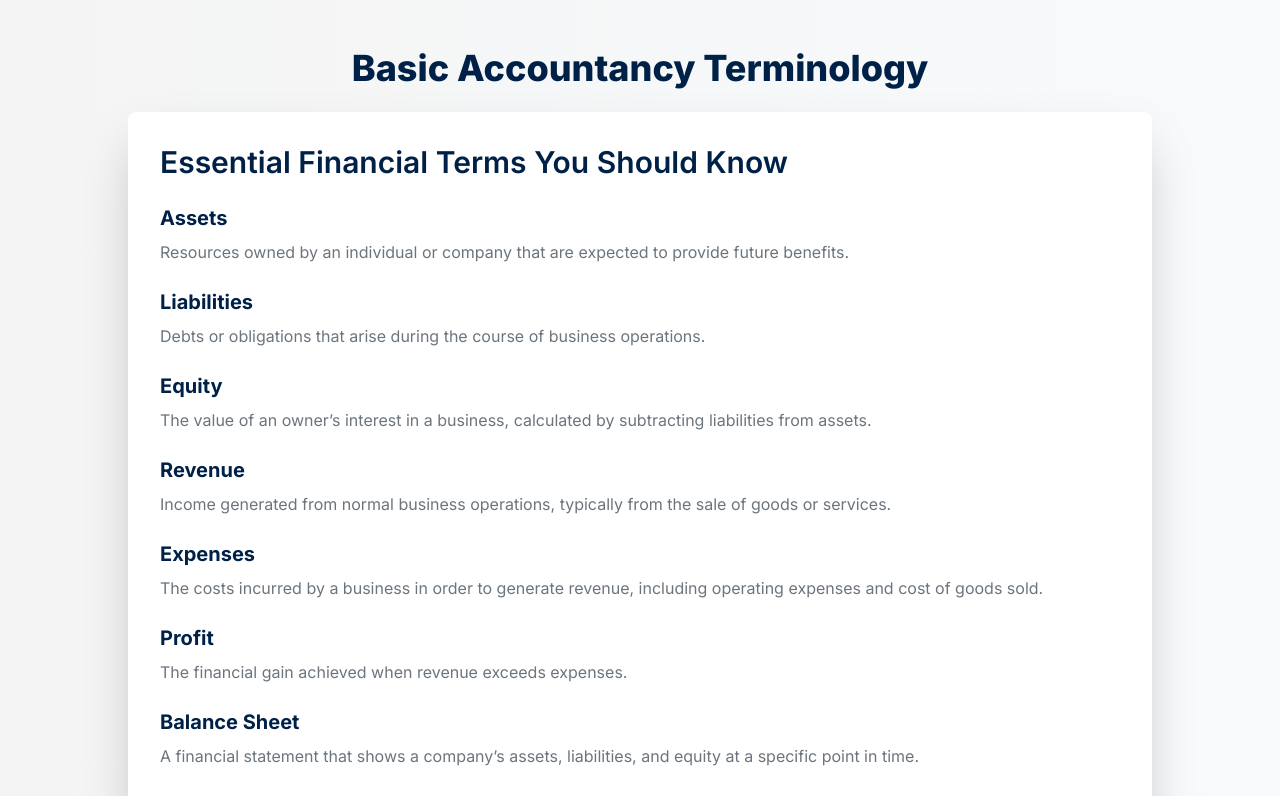
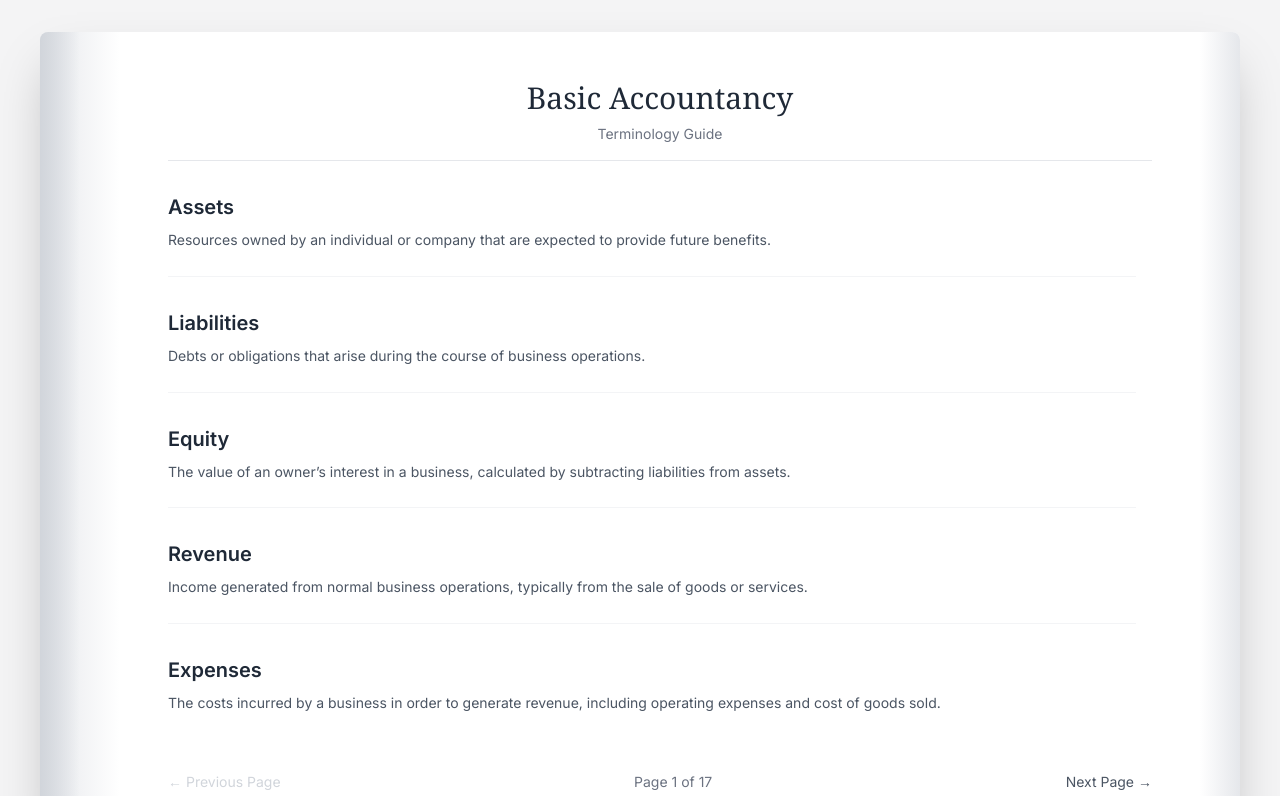
Before and after one commit to Clusters-Config/Fin-Quest, a React (Vite) app in the folder frontend/: page /TerminologyPage in a window 1280 px wide. Shown: the top 796 px of the page. Built offline with nearby package versions, Linux system fonts and the light colour scheme.

Commit message:
Enhance TerminologyPage with pagination and animations for improved user experience

```diff
--- a/frontend/src/learn_path_components/TerminologyPage.jsx
+++ b/frontend/src/learn_path_components/TerminologyPage.jsx
@@ -1,15 +1,16 @@
-import React from 'react';
-import { useLocation, useNavigate } from "react-router-dom";
-// import { useLocation } from 'react-router-dom';
-
+import React, { useState } from 'react';
+import { useNavigate } from "react-router-dom";
+import { motion, AnimatePresence } from "framer-motion";
 const TerminologyPage = () => {
   const navigate = useNavigate();
+  const [currentPage, setCurrentPage] = useState(0);
+
+  // Constants for navigation
   const mod = 0;
   const page = "resultpage";
-    const path = "path1"
-    const mods = "mod1"
-    const type = "account"
-    // const location = useLocation();
+  const path = "path1";
+  const mods = "mod1";
+  const type = "account";
   const terminologyData = [
     {
       term: "Assets",
@@ -410,39 +411,116 @@ const TerminologyPage = () => {
 
 
   ];
-
+  // Calculate pages
+  const itemsPerPage = 6;
+  const totalPages = Math.ceil(terminologyData.length / itemsPerPage);
+  const getCurrentPageItems = () => {
+    const startIndex = currentPage * itemsPerPage;
+    return terminologyData.slice(startIndex, startIndex + itemsPerPage);
+  };
+  const handleNextPage = () => {
+    if (currentPage < totalPages - 1) {
+      setCurrentPage(prev => prev + 1);
+    }
+  };
+  const handlePrevPage = () => {
+    if (currentPage > 0) {
+      setCurrentPage(prev => prev - 1);
+    }
+  };
   const handleQuizClick = () => {
-    navigate('/QuizApp/TerminologyPage',{state:{mod:mod, page:page,path:path,mods:mods,type:type}}); // Redirect to the quiz page when the button is clicked
+    navigate('/QuizApp/TerminologyPage', {
+      state: { mod, page, path, mods, type }
+    });
   };
-
   return (
-    <div className="p-6 bg-gradient-to-r from-[#F4F4F4] to-[#F8FAFC] min-h-screen">
-      <h1 className="text-4xl font-extrabold text-[#002147] text-center my-6">
-        Basic Accountancy Terminology
-      </h1>
-      <div className="bg-white p-8 rounded-lg shadow-2xl max-w-5xl mx-auto">
-        <h2 className="text-3xl font-semibold text-[#002147] mb-6">Essential Financial Terms You Should Know</h2>
-        <ul>
-          {terminologyData.map((item, index) => (
-            <li key={index} className="mb-6">
-              <h3 className="text-xl font-bold text-[#002147]">{item.term}</h3>
-              <p className="text-[#6C757D] mt-2">{item.definition}</p>
-            </li>
+    <div className="min-h-screen bg-[#F4F4F5] p-8 flex justify-center items-center">
+      <div className="w-full max-w-[1200px] aspect-[3/2] relative">
+        {/* Book Container */}
+        <div className="absolute inset-0 flex bg-white rounded-lg shadow-2xl overflow-hidden">
+          {/* Left Page */}
+          <div className="w-[80px] h-full bg-gradient-to-r from-gray-200 to-white">
+            {/* Book spine effect */}
+            <div className="h-full w-1/2 bg-gradient-to-r from-gray-300 to-transparent" />
+          </div>
+          {/* Main Content */}
+          <div className="flex-1 p-12 relative">
+            {/* Header */}
+            <div className="text-center mb-8 border-b pb-4">
+              <h1 className="text-3xl font-serif text-gray-800">Basic Accountancy</h1>
+              <p className="text-sm text-gray-500 mt-2">Terminology Guide</p>
+            </div>
+            {/* Page Content with Animation */}
+            <AnimatePresence mode="wait">
+              <motion.div
+                key={currentPage}
+                initial={{ opacity: 0, x: 20 }}
+                animate={{ opacity: 1, x: 0 }}
+                exit={{ opacity: 0, x: -20 }}
+                transition={{ duration: 0.3 }}
+                className="h-[calc(100%-160px)] overflow-y-auto pr-4"
+              >
+                <div className="grid gap-8">
+                  {getCurrentPageItems().map((item, index) => (
+                    <div
+                      key={index}
+                      className="border-b border-gray-100 pb-6 last:border-0"
+                    >
+                      <h3 className="text-xl font-semibold text-gray-800 mb-2">
+                        {item.term}
+                      </h3>
+                      <p className="text-gray-600 leading-relaxed text-sm">
+                        {item.definition}
+                      </p>
+                    </div>
                   ))}
-        </ul>
-
+                </div>
+              </motion.div>
+            </AnimatePresence>
+            {/* Navigation */}
+            <div className="absolute bottom-8 left-8 right-8 flex justify-between items-center">
+              <button
+                onClick={handlePrevPage}
+                disabled={currentPage === 0}
+                className={`px-4 py-2 text-sm rounded ${
+                  currentPage === 0
+                    ? 'text-gray-300 cursor-not-allowed'
+                    : 'text-gray-600 hover:text-gray-800 hover:bg-gray-50'
+                }`}
+              >
+                ← Previous Page
+              </button>
+              <span className="text-sm text-gray-500">
+                Page {currentPage + 1} of {totalPages}
+              </span>
+              <button
+                onClick={handleNextPage}
+                disabled={currentPage === totalPages - 1}
+                className={`px-4 py-2 text-sm rounded ${
+                  currentPage === totalPages - 1
+                    ? 'text-gray-300 cursor-not-allowed'
+                    : 'text-gray-600 hover:text-gray-800 hover:bg-gray-50'
+                }`}
+              >
+                Next Page →
+              </button>
+            </div>
+          </div>
+          {/* Right Page Edge */}
+          <div className="w-[40px] h-full bg-gradient-to-l from-gray-200 to-white" />
+        </div>
         {/* Quiz Button */}
-        <div className="mt-8 text-center">
         <button
           onClick={handleQuizClick}
-            className="bg-[#002147] text-white py-2 px-6 rounded-lg text-lg font-semibold hover:bg-[#00458b] transition-all"
+          className="absolute -bottom-16 left-1/2 transform -translate-x-1/2
+                   bg-[#002147] text-white px-8 py-3 rounded-full
+                   hover:bg-[#003166] transition-colors duration-200
+                   shadow-lg hover:shadow-xl"
         >
           Take the Quiz
         </button>
       </div>
     </div>
-    </div>
   );
 };
-
 export default TerminologyPage;
```
Lines whose indentation alone changed are shown as unchanged.
